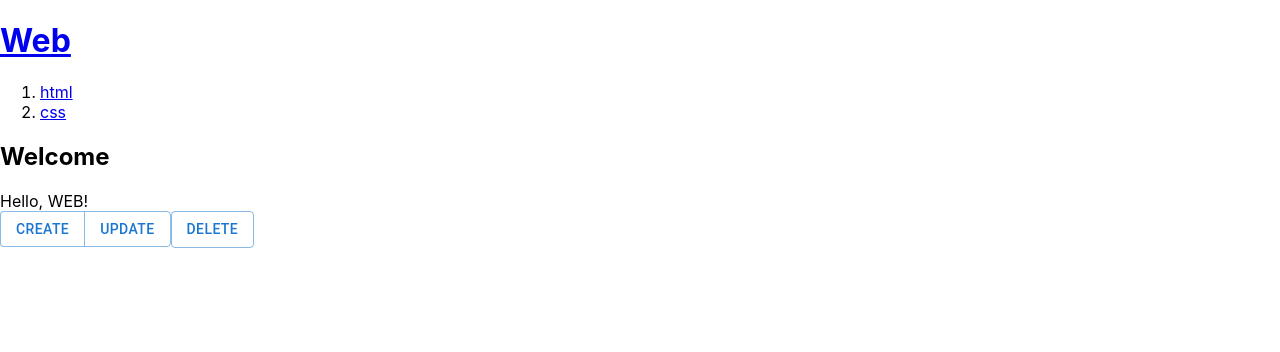
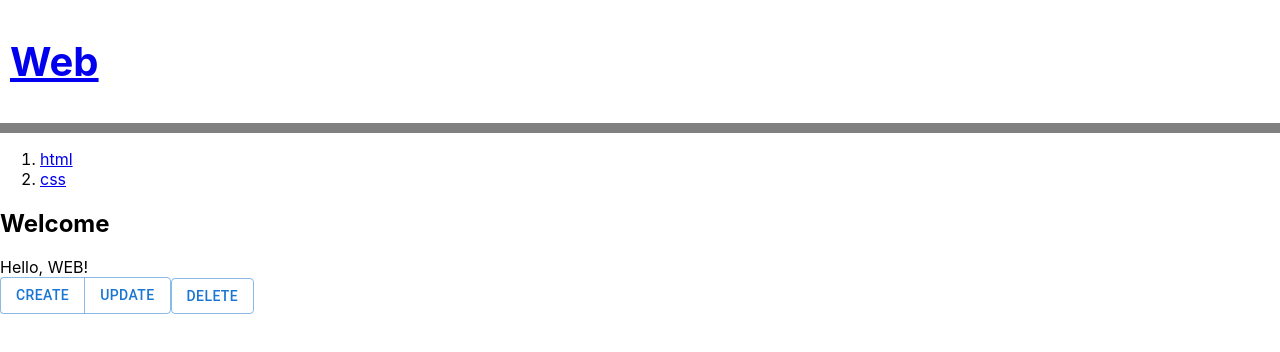
Before and after one commit to ryeong904/React, a React (Create React App) app: page / in a window 1280 px wide. Shown: the top 352 px of the page. Built offline with nearby package versions, Linux system fonts and the light colour scheme.

Commit message:
CSS 적용

```diff
--- a/src/App.css
+++ b/src/App.css
@@ -1,38 +1,5 @@
-.App {
-  text-align: center;
+header{
+  border-bottom: 10px solid gray;
+  padding: 10px;
+  font-size: 20px;
 }
-
-.App-logo {
-  height: 40vmin;
-  pointer-events: none;
-}
-
-@media (prefers-reduced-motion: no-preference) {
-  .App-logo {
-    animation: App-logo-spin infinite 20s linear;
-  }
-}
-
-.App-header {
-  background-color: #282c34;
-  min-height: 100vh;
-  display: flex;
-  flex-direction: column;
-  align-items: center;
-  justify-content: center;
-  font-size: calc(10px + 2vmin);
-  color: white;
-}
-
-.App-link {
-  color: #61dafb;
-}
-
-@keyframes App-logo-spin {
-  from {
-    transform: rotate(0deg);
-  }
-  to {
-    transform: rotate(360deg);
-  }
-}
```
